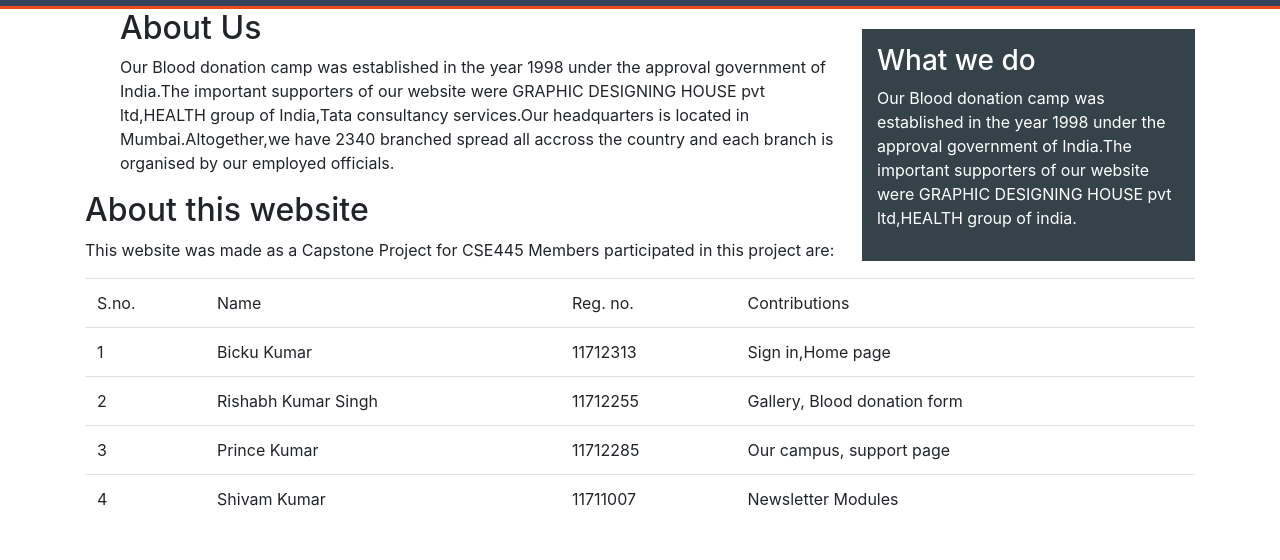
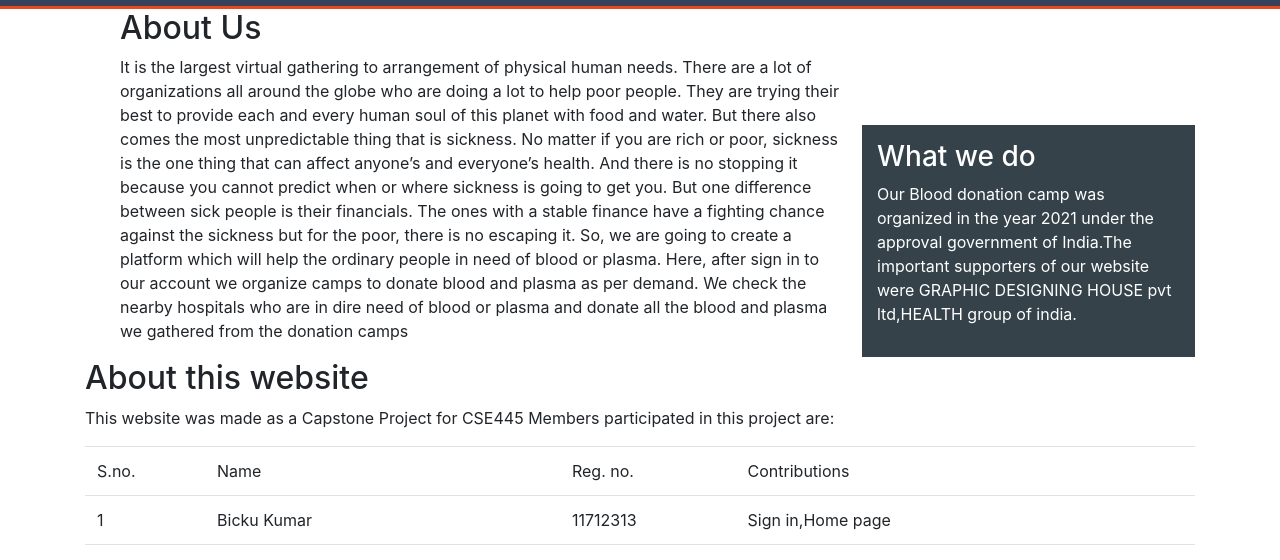
Before and after one commit to bickukadian/bickukadian.github.io, a plain HTML site: page about.html in a window 1280 px wide. Shown: the part 61-621 px from the top of the page. Drawn offline with nearby package versions, Linux system fonts and the light colour scheme.

Commit message:
Minor Changes
Signed-off-by: Atul Kadian <atul2143143@gmail.com>

```diff
--- a/about.html
+++ b/about.html
@@ -27,12 +27,24 @@
 <div class="container">
   <article id="main-col">
     <h2 class="page-title">About Us</h2>
-    <p>Our Blood donation camp was established in the year 1998 under the approval government of India.The important supporters of our website were GRAPHIC DESIGNING HOUSE pvt ltd,HEALTH group of India,Tata consultancy services.Our headquarters is located in Mumbai.Altogether,we have 2340 branched spread all accross the country and each branch is organised by our employed officials.</p>
+    <p>It is the largest virtual gathering to arrangement of physical human needs. There are a lot of organizations all around
+    the globe who are doing a lot to help poor people. They are trying their best to provide each and every human soul of
+    this planet with food and water. But there also comes the most unpredictable thing that is sickness. No matter if you
+    are rich or poor, sickness is the one thing that can affect anyone’s and everyone’s health. And there is no stopping it
+    because you cannot predict when or where sickness is going to get you. But one difference between sick people is their
+    financials. The ones with a stable finance have a fighting chance against the sickness but for the poor, there is no
+    escaping it. So, we are going to create a platform which will help the ordinary people in need of blood or plasma. Here,
+    after sign in to our account we organize camps to donate blood and plasma as per demand. We check the nearby hospitals
+    who are in dire need of blood or plasma and donate all the blood and plasma we gathered from the donation camps</p>
   </article>
+  <br>
+  <br>
+  <br>
+  <br>
   <aside id="side-bar">
     <div class="dark">
     <h3 class="h3">What we do</h3>
-    <p>Our Blood donation camp was established in the year 1998 under the approval government of India.The important supporters of our website were GRAPHIC DESIGNING HOUSE pvt ltd,HEALTH group of india.</p>
+    <p>Our Blood donation camp was organized in the year 2021 under the approval government of India.The important supporters of our website were GRAPHIC DESIGNING HOUSE pvt ltd,HEALTH group of india.</p>
   </div>
   </aside>
   <div><br>
```
Also changed, not shown: Registration.html (+2 -2 lines), index.html (+3 -2 lines), sign in.html (+1 -1 lines).
